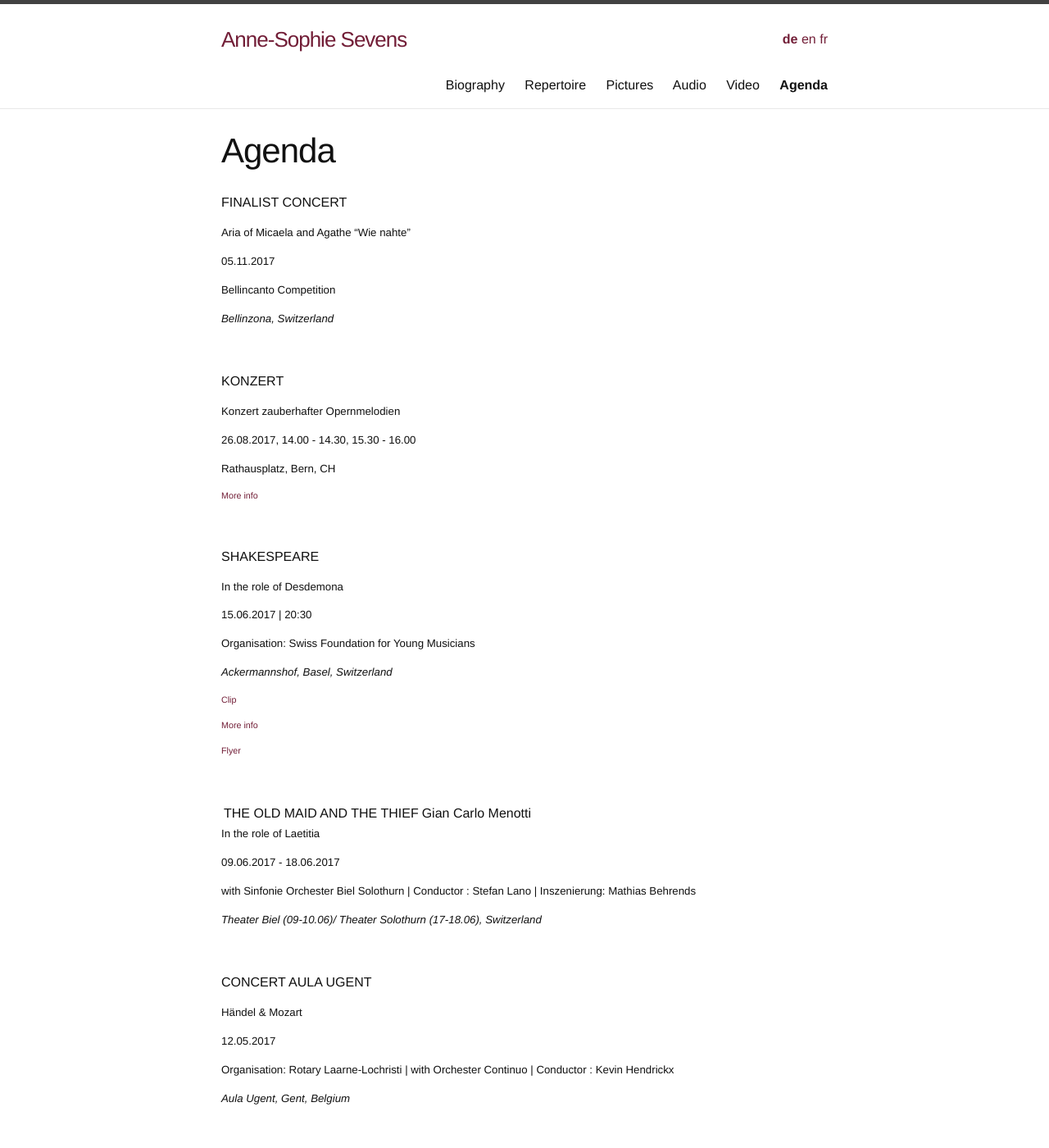
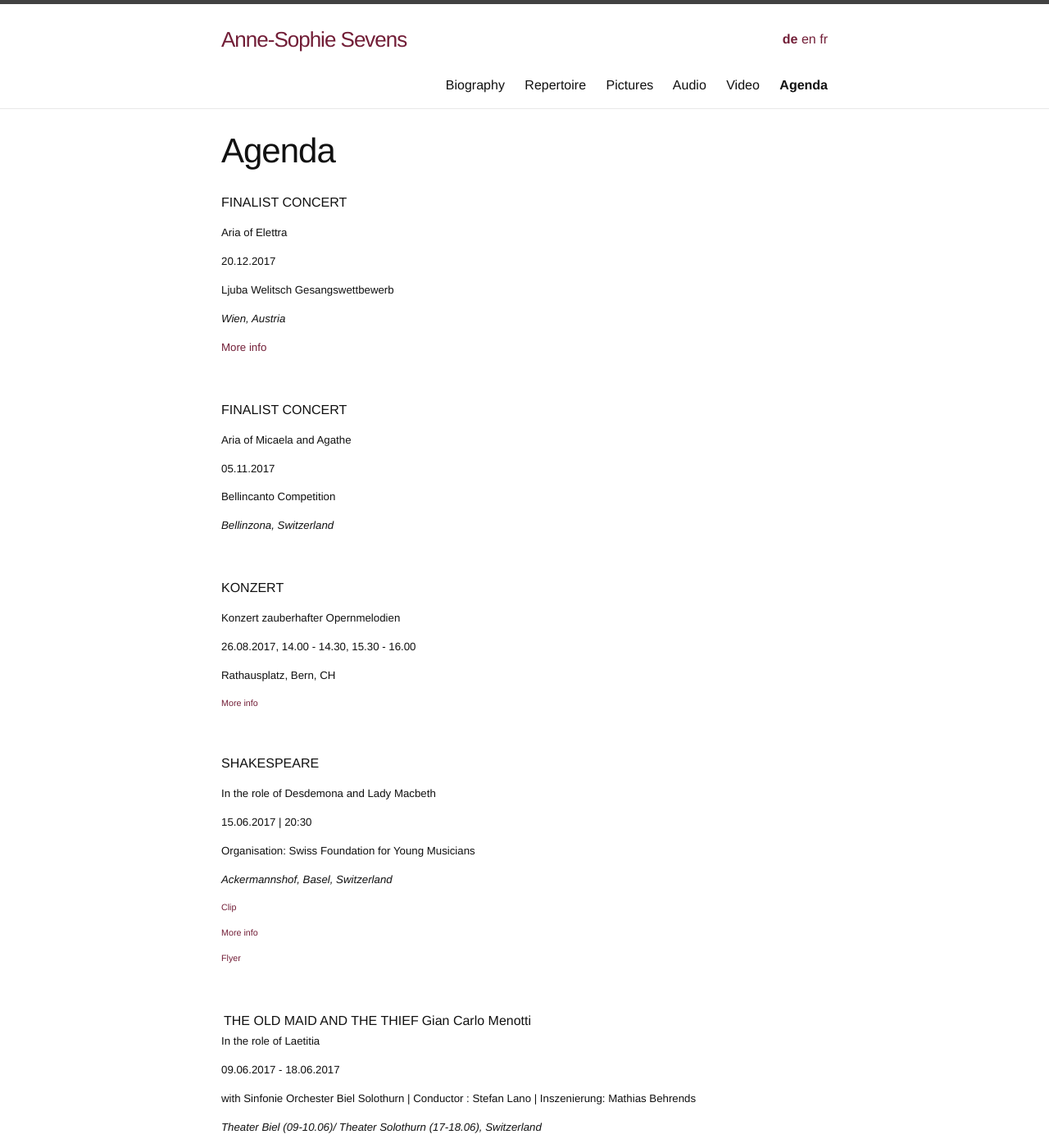
Before and after one commit to annesophie-sevens/annesophie-sevens.github.io, a Jekyll site: the page built from agenda-de.md, in a window 1280 px wide and 1400 px high. Shown: the whole window at 82% size. Built offline with Jekyll 4.4.1, drawn with Linux system fonts in a browser that asks for light colours.

Commit message:
Update agenda-de.md

```diff
--- a/agenda-de.md
+++ b/agenda-de.md
@@ -5,10 +5,23 @@ menuorder: 6
 ref: agenda
 lang: de
 ---
+FINALIST CONCERT
+
+##### Aria of Elettra
+
+##### 20.12.2017
+
+##### Ljuba Welitsch Gesangswettbewerb
+
+##### _Wien, Austria_
+
+##### <a href="http://www.gesangswettbewerb-ljubawelitsch.at" target=3_blank3>More info</a>
+
+&nbsp;
 
 FINALIST CONCERT
 
-##### Aria of Micaela and Agathe "Wie nahte"
+##### Aria of Micaela and Agathe
 
 ##### 05.11.2017
 
@@ -32,7 +45,7 @@ KONZERT
 
 SHAKESPEARE
 
-##### In the role of Desdemona
+##### In the role of Desdemona and Lady Macbeth
 
 ##### 15.06.2017 | 20:30
 
```
